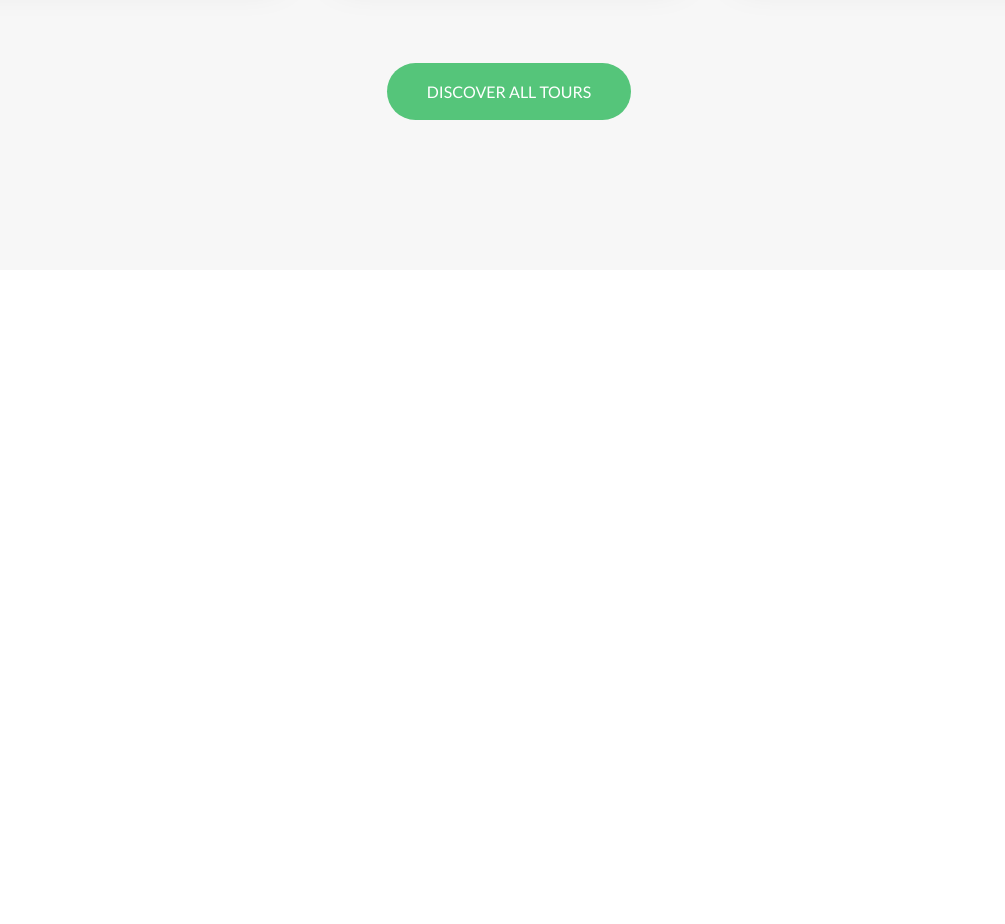
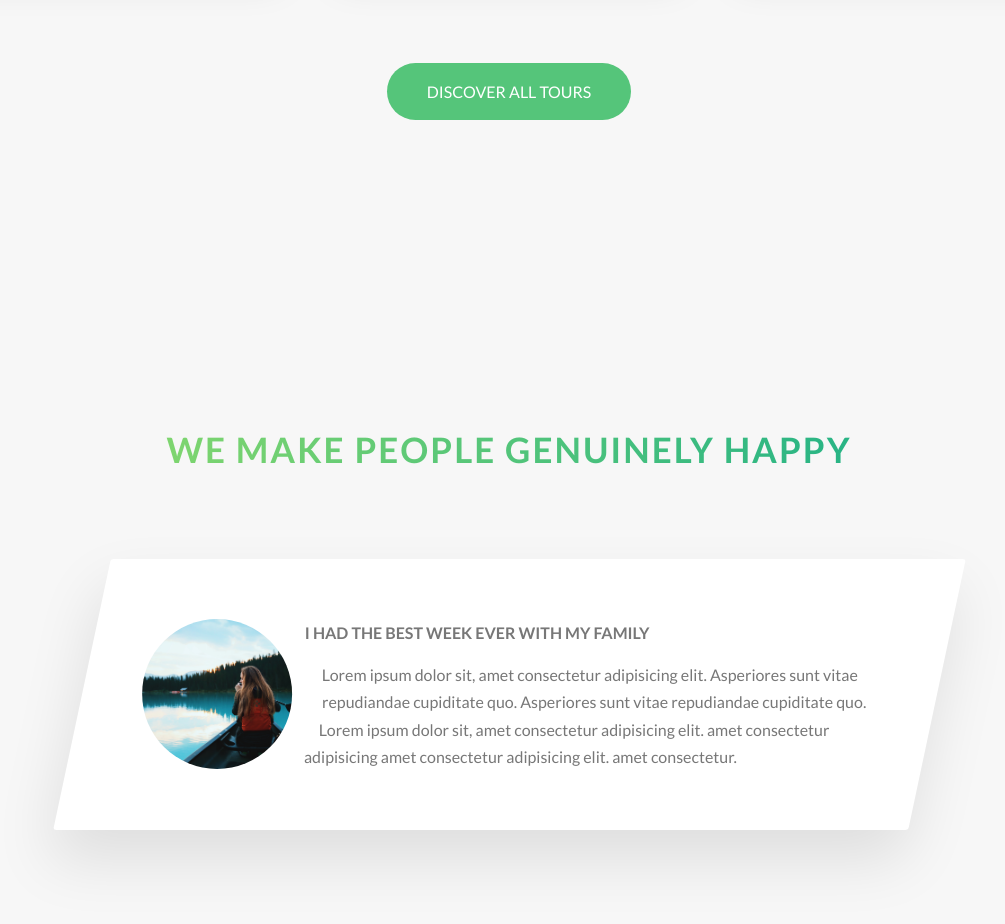
Before and after one commit to qinjinling/Natours, a website: page index.html in a window 1280 px wide. Shown: the part 3032-3956 px from the top of the page, without its empty margins (131-1136 px from the left). Before the commit the page ends 3332 px from the top, so only its background shows below. Drawn offline with nearby package versions, Linux system fonts and the light colour scheme; files that its build step writes are made by us from their sources.

Commit message:
添加故事部分，包含故事组件样式和布局

```diff
--- a/index.html
+++ b/index.html
@@ -233,6 +233,35 @@
           <a href="#" class="btn btn--green">Discover all tours</a>
         </div>
       </section>
+
+      <section class="section-stories">
+        <div class="u-center-text u-margin-bottom-big">
+          <h2 class="heading-secondary">We make people genuinely happy</h2>
+        </div>
+        <div class="row">
+          <div class="story">
+            <figure class="story__shape">
+              <img
+                src="img/nat-8.jpg"
+                alt="Person on a tour"
+                class="story__img"
+              />
+            </figure>
+            <div class="story__text">
+              <h3 class="heading-tertiary u-margin-bottom-small">
+                I had the best week ever with my family
+              </h3>
+              <p>
+                Lorem ipsum dolor sit, amet consectetur adipisicing elit.
+                Asperiores sunt vitae repudiandae cupiditate quo. Asperiores
+                sunt vitae repudiandae cupiditate quo. Lorem ipsum dolor sit,
+                amet consectetur adipisicing elit. amet consectetur adipisicing
+                amet consectetur adipisicing elit. amet consectetur.
+              </p>
+            </div>
+          </div>
+        </div>
+      </section>
     </main>
 
     <!-- <section class="grid-test">
--- /dev/null
+++ b/sass/components/story.scss
@@ -0,0 +1,32 @@
+@use "../abstracts/variables";
+
+.story {
+  width: 75%;
+  margin: 0 auto;
+  box-shadow: 0 3rem 6rem rgba(variables.$color-black, 0.1);
+  background-color: variables.$color-white;
+  border-radius: 3px;
+  padding: 6rem;
+  padding-left: 9rem;
+  font-size: variables.$default-font-size;
+  transform: skewX(-12deg);
+
+  &__shape {
+    width: 15rem;
+    height: 15rem;
+    float: left;
+    -webkit-shape-outside: circle(50% at 50% 50%);
+    shape-outside: circle(50% at 50% 50%);
+    -webkit-clip-path: circle(50% at 50% 50%);
+    clip-path: circle(50% at 50% 50%);
+    transform: translateX(-3rem) skewX(12deg);
+  }
+
+  &__img {
+    height: 100%;
+  }
+
+  &__text {
+    transform: skewX(12deg);
+  }
+}
--- a/sass/main.scss
+++ b/sass/main.scss
@@ -11,6 +11,7 @@
 @use "components/composition";
 @use "components/feature-box";
 @use "components/card";
+@use "components/story";
 
 @use "layout/header";
 @use "layout/grid";
--- a/sass/pages/_home.scss
+++ b/sass/pages/_home.scss
@@ -28,3 +28,8 @@
   padding: 25rem 0 15rem 0;
   margin-top: -10rem;
 }
+
+.section-stories {
+  padding: 15rem 0;
+  background-color: variables.$color-grey-light-1;
+}
```
